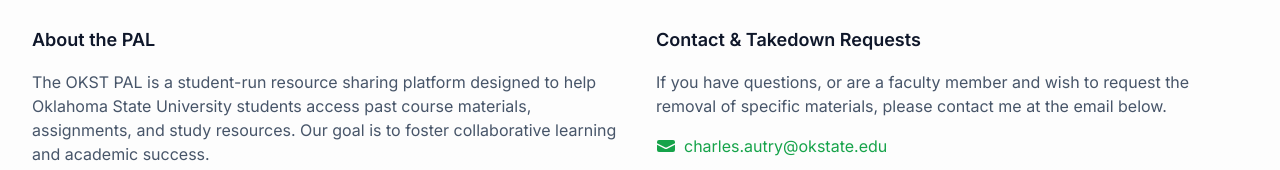
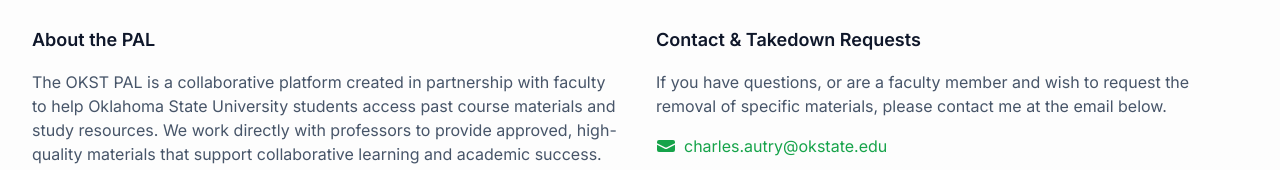
Before and after one commit to charlieautry/osu-pal, a Next.js app: page / in a window 1280 px wide. Shown: the part 782-952 px from the top of the page. Built offline with nearby package versions, Linux system fonts and the light colour scheme; no server answers.

Commit message:
Wording changes

```diff
--- a/app/page.tsx
+++ b/app/page.tsx
@@ -1031,9 +1031,9 @@
             <div>
               <h3 className="text-base md:text-lg font-semibold text-slate-900 dark:text-slate-100 mb-2 md:mb-4">About the PAL</h3>
               <p className="text-sm md:text-base text-slate-600 dark:text-slate-400 mb-3 md:mb-4">
-                The OKST PAL is a student-run resource sharing platform designed to help Oklahoma State University students
-                access past course materials, assignments, and study resources. Our goal is to foster collaborative
-                learning and academic success.
+                The OKST PAL is a collaborative platform created in partnership with faculty to help Oklahoma State University students
+                access past course materials and study resources. We work directly with professors to provide approved, high-quality
+                materials that support collaborative learning and academic success.
               </p>
             </div>
 
```
